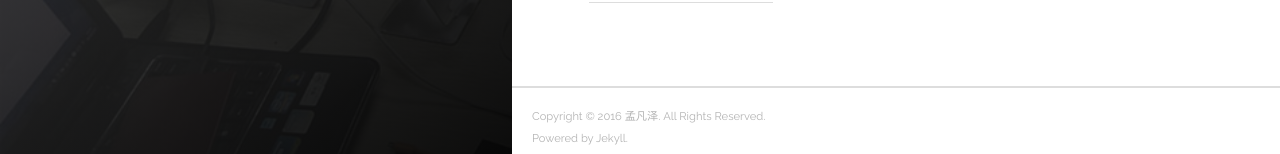
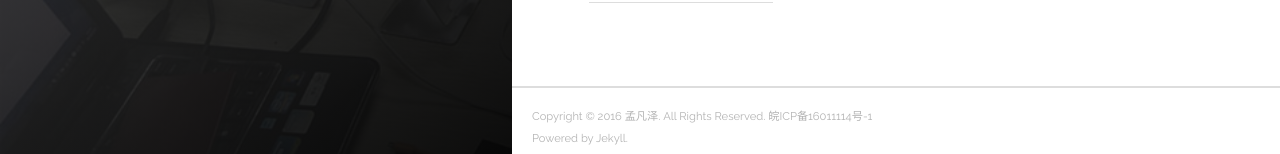
Before and after one commit to iFanze/iFanze.github.io.OLD, a Jekyll site: the page built from index.html, in a window 1280 px wide and 900 px high, scrolled down 1593 px. Shown: the part 733-887 px from the top of the window. Built offline with Jekyll 4.4.1, drawn with Linux system fonts in a browser that asks for light colours; the list of posts is cut into pages by our own code; comment, search, counter and statistics services are not loaded.

Commit message:
footer中加入备案信息

```diff
--- a/_includes/footer.html
+++ b/_includes/footer.html
@@ -1,5 +1,5 @@
 <footer class="footer">
-  <span class="footer__copyright">Copyright &copy; {{ site.time | date: '%Y' }} {{ site.author.name }}. All Rights Reserved.<br/><br/>Powered by Jekyll. <br/><br/>Theme: Jekyll-Uno by Josh Gerdes</span>
+  <span class="footer__copyright">Copyright &copy; {{ site.time | date: '%Y' }} {{ site.author.name }}. All Rights Reserved. 皖ICP备16011114号-1<br/><br/>Powered by Jekyll. <br/><br/>Theme: Jekyll-Uno by Josh Gerdes</span>
 </footer>
 
 <script type="text/javascript" src="{{ "js/jquery.min.js" | prepend: site.baseurl }}"></script>
```
Also changed, not shown: 14 other files.
